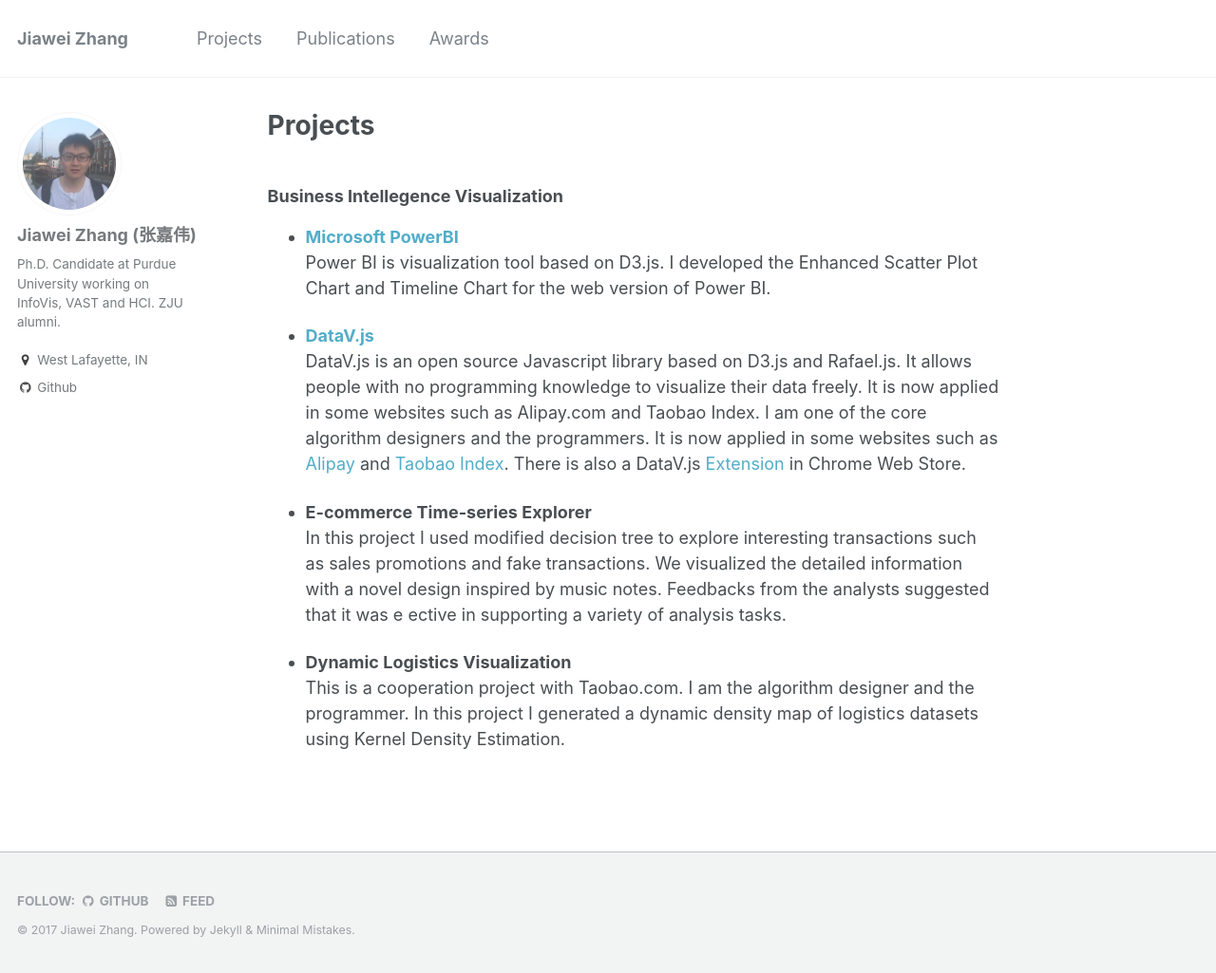
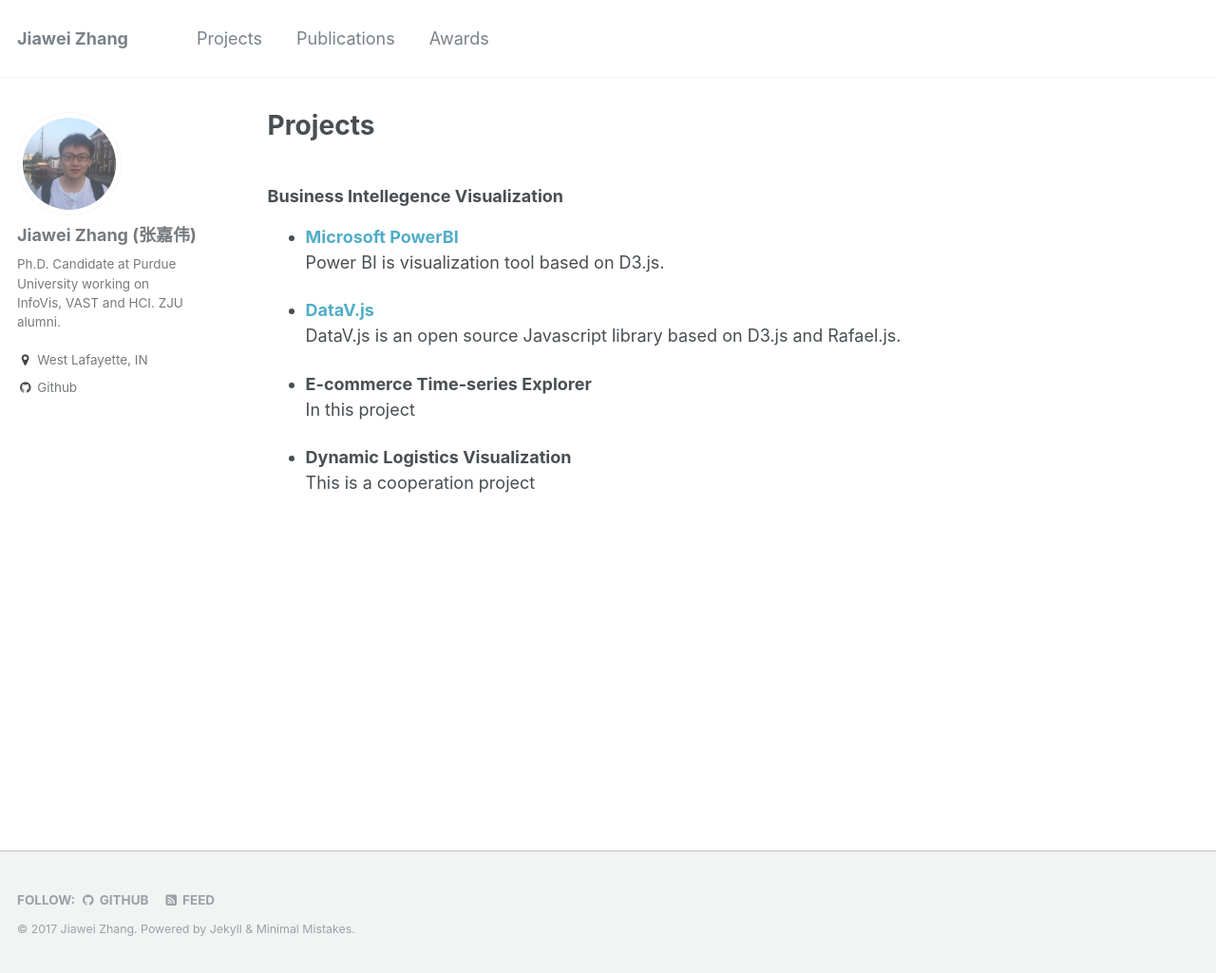
Before and after one commit to rivulet-zhang/rivulet-zhang.github.io, a Jekyll site: the page built from _pages/projects.md, in a window 1280 px wide and 1025 px high. Shown: the whole window at 95% size. Built offline with Jekyll 4.4.1, drawn with Linux system fonts in a browser that asks for light colours.

Commit message:
initial commit

```diff
--- a/_pages/projects.md
+++ b/_pages/projects.md
@@ -9,15 +9,12 @@
 ### Business Intellegence Visualization
 * [**Microsoft PowerBI**](http://github.com/Microsoft/PowerBI-visuals-core)<br>
 Power BI is visualization tool based on D3.js.
-I developed the Enhanced Scatter Plot Chart and Timeline Chart for the web version of Power BI.
 
 * [**DataV.js**](http://github.com/TBEDP/datavjs)<br>
-DataV.js is an open source Javascript library based on D3.js and Rafael.js. It allows people with no programming knowledge to visualize their data freely. It is now applied in some websites such as Alipay.com and Taobao Index. I am one of the core algorithm designers and the programmers.
-It is now applied in some websites such as [Alipay](http://www.alipay.com/) and [Taobao Index](http://shu.taobao.com/).
-There is also a DataV.js [Extension](http://goo.gl/4nOOlX) in Chrome Web Store.
+DataV.js is an open source Javascript library based on D3.js and Rafael.js.
 
 * **E-commerce Time-series Explorer**<br>
-In this project I used modified decision tree to explore interesting transactions such as sales promotions and fake transactions. We visualized the detailed information with a novel design inspired by music notes. Feedbacks from the analysts suggested that it was e ective in supporting a variety of analysis tasks.
+In this project
 
 * **Dynamic Logistics Visualization**<br>
-This is a cooperation project with Taobao.com. I am the algorithm designer and the programmer. In this project I generated a dynamic density map of logistics datasets using Kernel Density Estimation.
+This is a cooperation project
```
